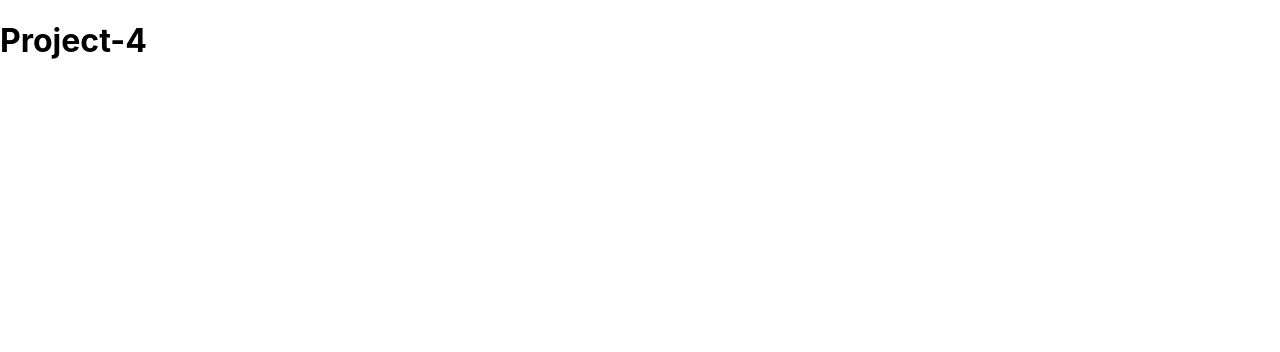
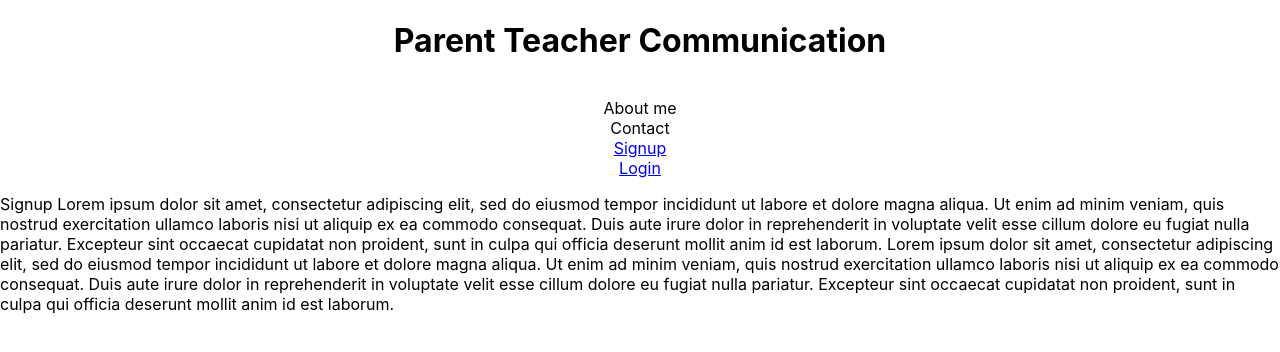
Before and after one commit to ryonerd79/Group-4-final-project, a React (Create React App) app in the folder client/: page / in a window 1280 px wide. Shown: the top 352 px of the page. Built offline with nearby package versions, Linux system fonts and the light colour scheme.

Commit message:
Set up header and nav so I can start working on sign in/login feature

```diff
--- a/client/src/App.js
+++ b/client/src/App.js
@@ -1,11 +1,9 @@
 import './App.css';
-import Dashboard from './pages/Dashboard';
+import MainContentContainer from './components/MainContent';
 
 function App() {
   return (
-
-   <Dashboard/>
-
+   <MainContentContainer/>
   );
 }
 
--- /dev/null
+++ b/client/src/components/Header.js
@@ -0,0 +1,9 @@
+import React from "react";
+
+export default function Header() {
+  return (
+    <header className="header">
+        <h1>Parent Teacher Communication</h1>
+    </header>
+  );
+}
--- /dev/null
+++ b/client/src/components/MainContent.js
@@ -0,0 +1,34 @@
+import React, { useState } from 'react';
+import About from '../pages/About';
+import Signup from '../pages/Signup';
+import Login from '../pages/Login';
+import Contact from '../pages/Contact';
+import Header from './Header';
+import Navigation from './Navigation';
+
+export default function MainContentContainer() {
+  const [currentPage, setCurrentPage] = useState("Signup");
+
+  const renderPage = () => {
+    if (currentPage === "About") {
+      return <About />;
+    }
+    if (currentPage === "Signup") {
+      return <Signup />;
+    }
+    if (currentPage === "Login") {
+      return <Login />;
+    }
+    return <Contact />;
+  };
+
+  const handlePageChange = (page) => setCurrentPage(page);
+
+  return (
+    <main>
+      <Header />
+      <Navigation currentPage={currentPage} handlePageChange={handlePageChange} />
+      {renderPage()}
+    </main>
+  );
+}
--- /dev/null
+++ b/client/src/components/Navigation.js
@@ -0,0 +1,48 @@
+import React from 'react';
+
+export default function Navigation({ currentPage, handlePageChange }) {
+  return (
+    <ul className="nav nav-tabs">
+      <li className="nav-item">
+        <a
+          href="#about"
+          onClick={() => handlePageChange("About")}
+          className={currentPage === "About" ? "active" : ""}
+          id="aboutId"
+        >
+          About me
+        </a>
+      </li>
+      <li className="nav-item">
+        <a
+          href="#contact"
+          onClick={() => handlePageChange("Contact")}
+          className={currentPage === "Contact" ? "active" : ""}
+          id="contactId"
+        >
+          Contact
+        </a>
+      </li>
+      <li className="nav-item">
+        <a
+          href="#signup"
+          onClick={() => handlePageChange("Signup")}
+          className={currentPage === "Signup" ? "active" : ""}
+          id="signupId"
+        >
+          Signup
+        </a>
+      </li>
+      <li className="nav-item">
+        <a
+          href="#login"
+          onClick={() => handlePageChange("Login")}
+          className={currentPage === "Login" ? "active" : ""}
+          id="loginId"
+        >
+          Login
+        </a>
+      </li>
+    </ul>
+  );
+}
--- a/client/src/index.css
+++ b/client/src/index.css
@@ -11,3 +11,27 @@ code {
   font-family: source-code-pro, Menlo, Monaco, Consolas, 'Courier New',
     monospace;
 }
+
+#aboutId,
+#portfolioId,
+#contactId,
+#resumeId {
+  text-decoration: none;
+  color:black;
+}
+
+
+.header {
+  display: flex;
+  justify-content: center;
+  align-items: center;
+  list-style-type: none;
+  text-align: center;
+  width: 100%;
+}
+
+.nav {
+  list-style: none;
+  padding: 0;
+  text-align: center;
+}
--- /dev/null
+++ b/client/src/pages/About.js
@@ -0,0 +1,7 @@
+export default function About() {
+    return (
+      <p>
+        Lorem ipsum dolor sit amet, consectetur adipiscing elit, sed do eiusmod tempor incididunt ut labore et dolore magna aliqua. Ut enim ad minim veniam, quis nostrud exercitation ullamco laboris nisi ut aliquip ex ea commodo consequat. Duis aute irure dolor in reprehenderit in voluptate velit esse cillum dolore eu fugiat nulla pariatur. Excepteur sint occaecat cupidatat non proident, sunt in culpa qui officia deserunt mollit anim id est laborum. Lorem ipsum dolor sit amet, consectetur adipiscing elit, sed do eiusmod tempor incididunt ut labore et dolore magna aliqua. Ut enim ad minim veniam, quis nostrud exercitation ullamco laboris nisi ut aliquip ex ea commodo consequat. Duis aute irure dolor in reprehenderit in voluptate velit esse cillum dolore eu fugiat nulla pariatur. Excepteur sint occaecat cupidatat non proident, sunt in culpa qui officia deserunt mollit anim id est laborum.
+      </p>
+    );
+  }
--- /dev/null
+++ b/client/src/pages/Contact.js
@@ -0,0 +1,7 @@
+export default function Contact() {
+    return (
+      <p>
+        Contact Lorem ipsum dolor sit amet, consectetur adipiscing elit, sed do eiusmod tempor incididunt ut labore et dolore magna aliqua. Ut enim ad minim veniam, quis nostrud exercitation ullamco laboris nisi ut aliquip ex ea commodo consequat. Duis aute irure dolor in reprehenderit in voluptate velit esse cillum dolore eu fugiat nulla pariatur. Excepteur sint occaecat cupidatat non proident, sunt in culpa qui officia deserunt mollit anim id est laborum. Lorem ipsum dolor sit amet, consectetur adipiscing elit, sed do eiusmod tempor incididunt ut labore et dolore magna aliqua. Ut enim ad minim veniam, quis nostrud exercitation ullamco laboris nisi ut aliquip ex ea commodo consequat. Duis aute irure dolor in reprehenderit in voluptate velit esse cillum dolore eu fugiat nulla pariatur. Excepteur sint occaecat cupidatat non proident, sunt in culpa qui officia deserunt mollit anim id est laborum.
+      </p>
+    );
+  }
--- a/client/src/pages/Dashboard.js
+++ /dev/null
@@ -1,9 +0,0 @@
-import React from 'react';
-
-export default function Dashboard() {
-    return  (
-        <header className="header">
-            <h1>Project-4</h1>
-      </header>
-    )
-}
--- /dev/null
+++ b/client/src/pages/Login.js
@@ -0,0 +1,7 @@
+export default function Login() {
+    return (
+      <p>
+        Login Lorem ipsum dolor sit amet, consectetur adipiscing elit, sed do eiusmod tempor incididunt ut labore et dolore magna aliqua. Ut enim ad minim veniam, quis nostrud exercitation ullamco laboris nisi ut aliquip ex ea commodo consequat. Duis aute irure dolor in reprehenderit in voluptate velit esse cillum dolore eu fugiat nulla pariatur. Excepteur sint occaecat cupidatat non proident, sunt in culpa qui officia deserunt mollit anim id est laborum. Lorem ipsum dolor sit amet, consectetur adipiscing elit, sed do eiusmod tempor incididunt ut labore et dolore magna aliqua. Ut enim ad minim veniam, quis nostrud exercitation ullamco laboris nisi ut aliquip ex ea commodo consequat. Duis aute irure dolor in reprehenderit in voluptate velit esse cillum dolore eu fugiat nulla pariatur. Excepteur sint occaecat cupidatat non proident, sunt in culpa qui officia deserunt mollit anim id est laborum.
+      </p>
+    );
+  }
--- /dev/null
+++ b/client/src/pages/Signup.js
@@ -0,0 +1,7 @@
+export default function Signup() {
+    return (
+      <p>
+        Signup Lorem ipsum dolor sit amet, consectetur adipiscing elit, sed do eiusmod tempor incididunt ut labore et dolore magna aliqua. Ut enim ad minim veniam, quis nostrud exercitation ullamco laboris nisi ut aliquip ex ea commodo consequat. Duis aute irure dolor in reprehenderit in voluptate velit esse cillum dolore eu fugiat nulla pariatur. Excepteur sint occaecat cupidatat non proident, sunt in culpa qui officia deserunt mollit anim id est laborum. Lorem ipsum dolor sit amet, consectetur adipiscing elit, sed do eiusmod tempor incididunt ut labore et dolore magna aliqua. Ut enim ad minim veniam, quis nostrud exercitation ullamco laboris nisi ut aliquip ex ea commodo consequat. Duis aute irure dolor in reprehenderit in voluptate velit esse cillum dolore eu fugiat nulla pariatur. Excepteur sint occaecat cupidatat non proident, sunt in culpa qui officia deserunt mollit anim id est laborum.
+      </p>
+    );
+  }
```
Also changed, not shown: client/src/App.css (line endings or trailing spaces), client/src/components/Footer.js (added).
